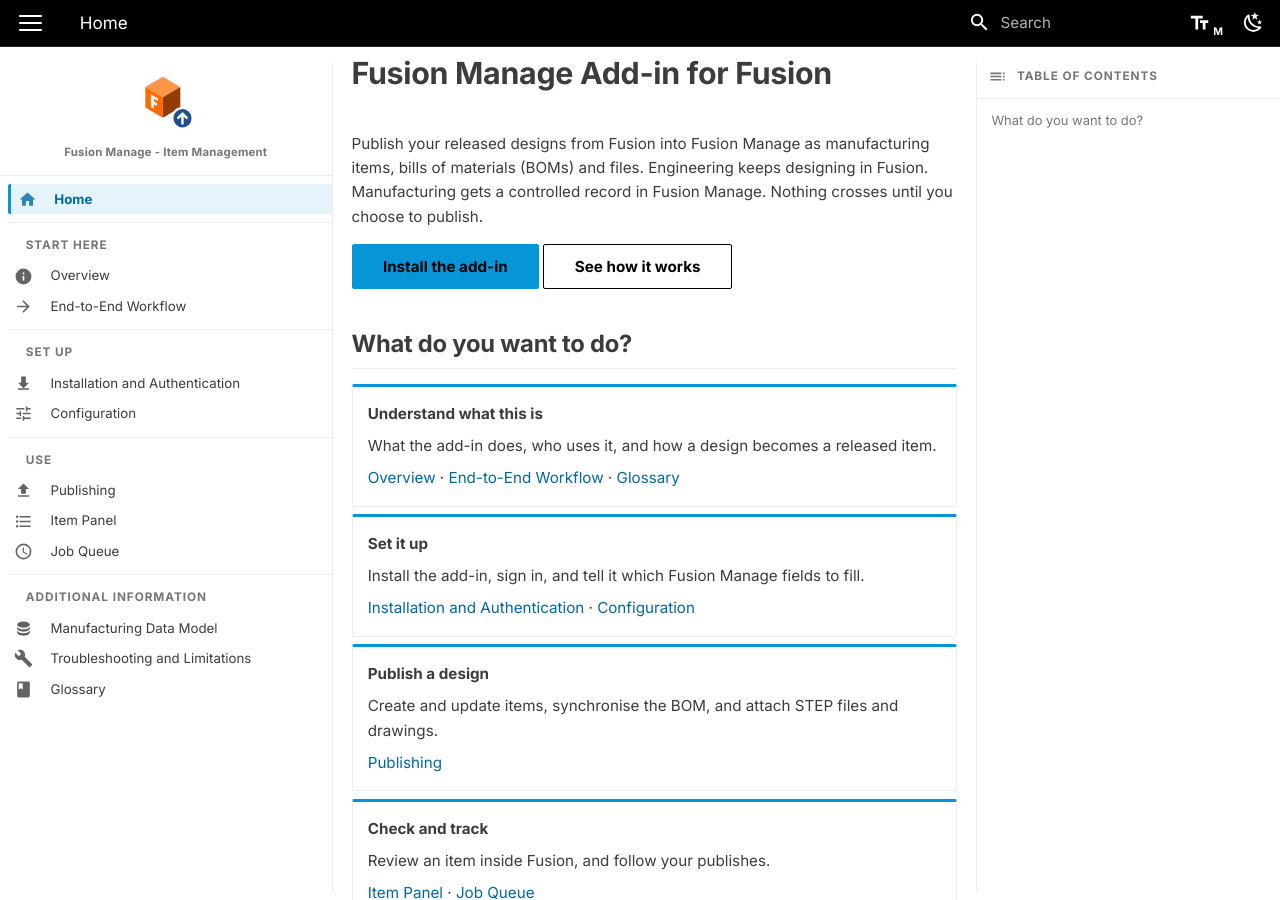
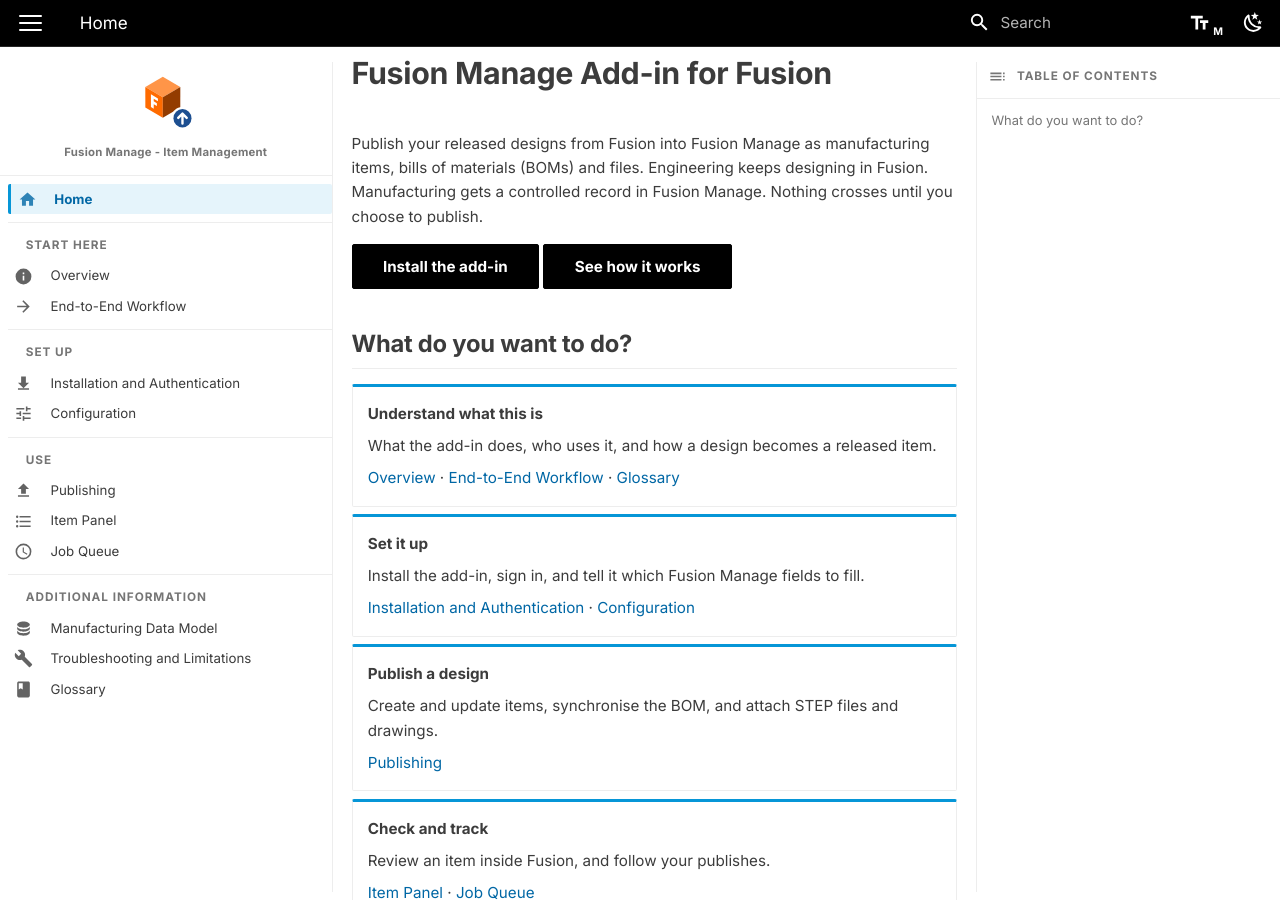
Before and after one commit to AHoop91/FusionToFusionManageAddon, an MkDocs documentation site: the page built from docs/index.md, in a window 1280 px wide and 900 px high. Built offline with MkDocs 1.6.1 and Material for MkDocs 9.7.7, drawn with Linux system fonts in a browser that asks for light colours.

Commit message:
Make the Home page buttons black, turning blue on hover

```diff
--- a/docs/stylesheets/extra.css
+++ b/docs/stylesheets/extra.css
@@ -150,30 +150,35 @@
   padding-bottom: 0.3em;
 }
 
-/* Buttons: Autodesk style, solid blue and black outline. */
-.md-typeset .md-button {
+/* Buttons: Autodesk style, solid black that turns Autodesk blue on hover. */
+.md-typeset .md-button,
+.md-typeset .md-button--primary {
   border-radius: 2px;
   font-weight: 600;
-  color: #000000;
-  border-color: #000000;
-}
-
-.md-typeset .md-button--primary {
-  background-color: #0696d7;
-  border-color: #0696d7;
-  color: #000000;
-}
-
-.md-typeset .md-button:hover,
-.md-typeset .md-button:focus {
   background-color: #000000;
   border-color: #000000;
   color: #ffffff;
 }
 
-[data-md-color-scheme="slate"] .md-typeset .md-button {
+.md-typeset .md-button:hover,
+.md-typeset .md-button:focus,
+.md-typeset .md-button--primary:hover,
+.md-typeset .md-button--primary:focus {
+  background-color: #0696d7;
+  border-color: #0696d7;
   color: #ffffff;
+}
+
+[data-md-color-scheme="slate"] .md-typeset .md-button,
+[data-md-color-scheme="slate"] .md-typeset .md-button--primary {
   border-color: #ffffff;
+}
+
+[data-md-color-scheme="slate"] .md-typeset .md-button:hover,
+[data-md-color-scheme="slate"] .md-typeset .md-button:focus,
+[data-md-color-scheme="slate"] .md-typeset .md-button--primary:hover,
+[data-md-color-scheme="slate"] .md-typeset .md-button--primary:focus {
+  border-color: #0696d7;
 }
 
 /* Cards, tables and callouts: flat, square, light border. */
```
